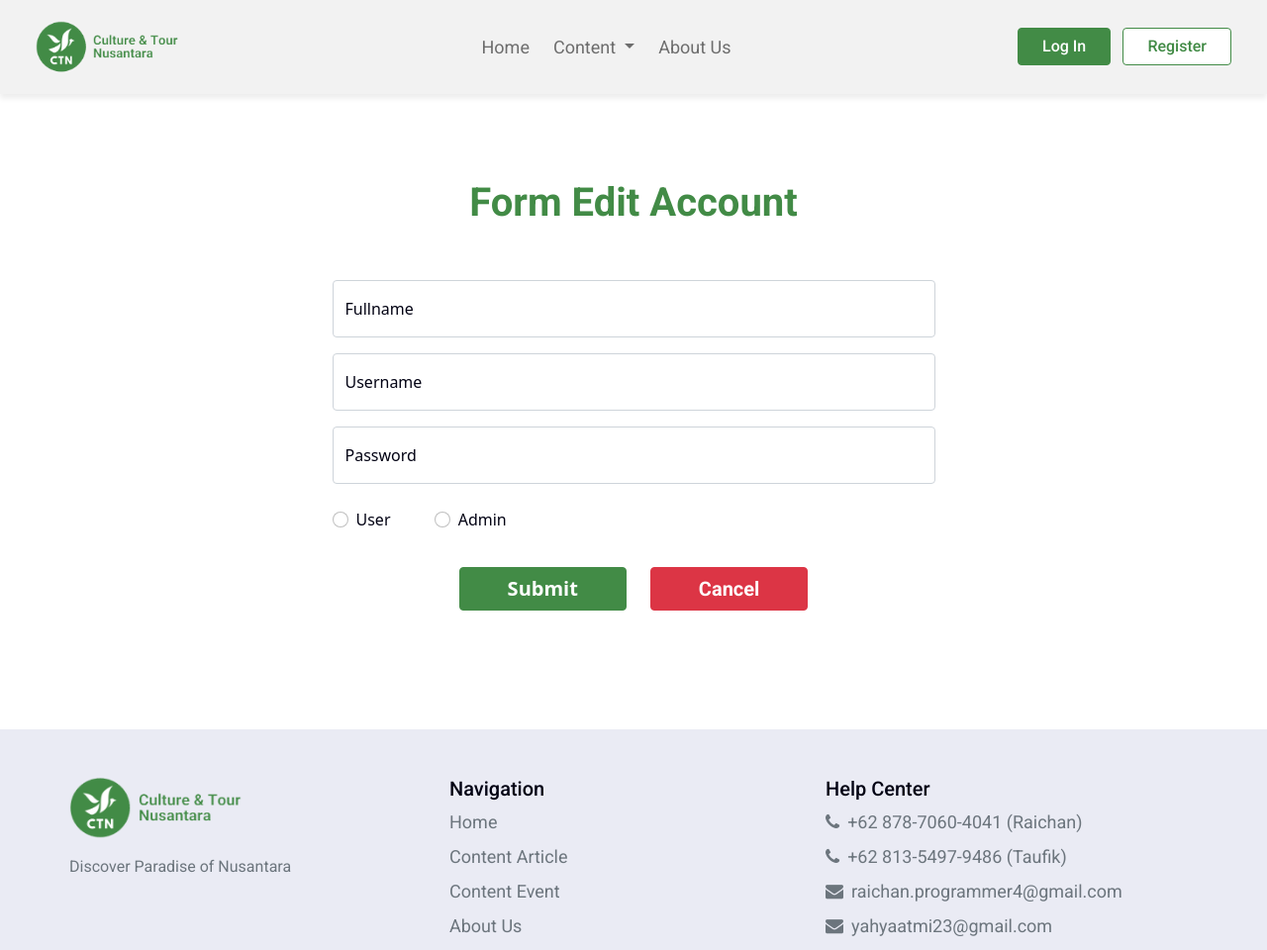
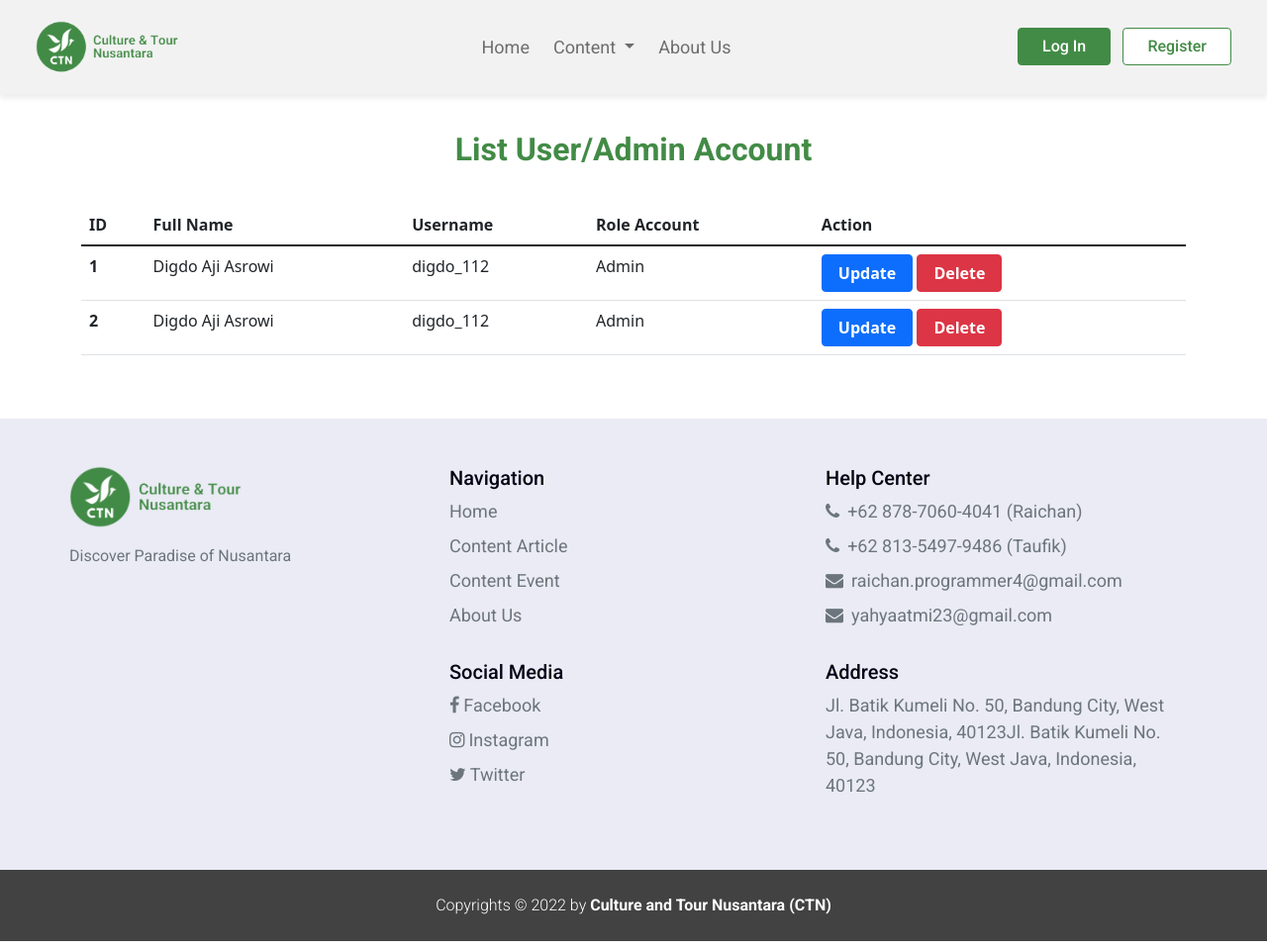
Before and after one commit to DigdoAji/culture-and-tour-nusantara, a plain HTML site: page src/html/list-account.html in a window 1280 px wide. Shown: the top 960 px of the page at 99% size. Drawn offline with nearby package versions, Linux system fonts and the light colour scheme.

Commit message:
Update form create/edit dan menambahkan halaman list account

```diff
--- a/src/html/edit-account.html
+++ b/src/html/list-account.html
@@ -6,6 +6,7 @@
     <meta name="viewport" content="width=device-width, initial-scale=1">
     <link rel="stylesheet" href="../styles/main.css" />
     <link rel="stylesheet" href="../styles/header.css" />
+    <link rel="stylesheet" href="../styles/test.css" />
     <link rel="stylesheet" href="../styles/footer.css" />
     <link href="https://cdn.jsdelivr.net/npm/bootstrap@5.1.3/dist/css/bootstrap.min.css" rel="stylesheet" integrity="sha384-1BmE4kWBq78iYhFldvKuhfTAU6auU8tT94WrHftjDbrCEXSU1oBoqyl2QvZ6jIW3" crossorigin="anonymous">
     <link rel="stylesheet" href="https://cdnjs.cloudflare.com/ajax/libs/font-awesome/4.7.0/css/font-awesome.min.css">
@@ -56,41 +57,55 @@
 
     <main>
 
-      <!-- Form Create Account -->
-      <section id="form-account">
-        <div class="container">
-          <div class="row">
-            <div class="col-sm-12 col-md-9 col-lg-7 pt-2 mx-auto">
-              <div class="card border-0 my-5">
-                <div class="card-body py-4 px-1 px-md-3">
-                  <h1 class="card-title text-center mb-4 fw-bold">Form Edit Account</h1>
-                  <form class="color-black my-5">
-                    <div class="form-floating mb-3">
-                      <input type="text" class="form-control" id="editFullname" placeholder="Fullname" required>
-                      <label for="editFullname">Fullname</label>
-                    </div>
-                    <div class="form-floating mb-3">
-                      <input type="text" class="form-control" id="editUsername" placeholder="Username" required>
-                      <label for="editUsername">Username</label>
-                    </div>
-                    <div class="form-floating mb-3">
-                      <input type="password" class="form-control" id="editPassword" placeholder="Password" required>
-                      <label for="editPassword">Password</label>
-                    </div>
-                    <div class="form-check form-check-inline pt-2 pe-4 mb-4">
-                      <input class="form-check-input cursor-pointer" type="radio" name="inlineRadioOptions" id="createUserRadio" value="option1" required>
-                      <label class="form-check-label cursor-pointer" for="editUserRadio">User</label>
-                    </div>
-                    <div class="form-check form-check-inline pt-2 mb-4">
-                      <input class="form-check-input cursor-pointer" type="radio" name="inlineRadioOptions" id="createAdminRadio" value="option2" required>
-                      <label class="form-check-label cursor-pointer" for="editAdminRadio">Admin</label>
-                    </div>
-                    <div class="d-grid gap-2 d-sm-flex justify-content-sm-center my-2 pt-1">
-                      <button type="button" class="btn btn-green fs-5 px-5 fw-bold me-sm-3" tabindex="-1">Submit</button>
-                      <a href="#"><button type="button" class="btn btn-danger fs-5 px-5 fw-bold" tabindex="-1">Cancel</button></a>
-                    </div>
-                  </form>
-                </div>
+      <section id="list-account">
+        <div class="container mt-3">
+          <h2 class="text-center fw-bold pt-3 pb-2 mt-1 mb-4">List User/Admin Account</h2>
+          <div class="row mt-2 mb-5">
+            <div class="col-md-12">
+              <div class="table-wrap">
+                <table class="table">
+                  <thead class="thead-primary">
+                    <tr>
+                      <th>ID</th>
+                      <th>Full Name</th>
+                      <th>Username</th>
+                      <th>Role Account</th>
+                      <th>Action</th>
+                    </tr>
+                  </thead>
+                  <tbody>
+                    <tr>
+                      <th scope="row" class="scope">1</th>
+                      <td>Digdo Aji Asrowi</td>
+                      <td>digdo_112</td>
+                      <td>Admin</td>
+                      <td class="">
+                        <button class="btn btn-primary fw-bold px-3">Update</button>
+                        <button class="btn btn-danger fw-bold px-3">Delete</button>
+                      </td>
+                    </tr>
+                    <tr>
+                      <th scope="row" class="scope">2</th>
+                      <td>Digdo Aji Asrowi</td>
+                      <td>digdo_112</td>
+                      <td>Admin</td>
+                      <td class="">
+                        <button class="btn btn-primary fw-bold px-3">Update</button>
+                        <button class="btn btn-danger fw-bold px-3">Delete</button>
+                      </td>
+                    </tr>
+                    <!--
+                    <tr>
+                      <th scope="row" class="scope border-bottom-0">.me</th>
+                      <td class="border-bottom-0">1 Year</td>
+                      <td class="border-bottom-0">$45.00</td>
+                      <td class="border-bottom-0">$5.00</td>
+                      <td class="border-bottom-0">$5.00</td>
+                      <td class="border-bottom-0"><a href="#" class="btn btn-primary">Sign Up</a></td>
+                    </tr>
+                    -->
+                  </tbody>
+                </table>
               </div>
             </div>
           </div>
--- /dev/null
+++ b/src/styles/test.css
@@ -0,0 +1,4 @@
+.limiter {
+    width: 1366px;
+    margin: 0 auto;
+}
```
Also changed, not shown: src/html/create-account.html (renamed from src/html/add-account.html, +1 -1 lines), src/html/create-article.html (+3 -0 lines), src/html/create-event.html (+3 -0 lines), src/html/edit-article.html (+3 -0 lines), src/html/edit-event.html (+3 -0 lines), src/html/login-2.html (+1 -2 lines), src/html/register-2.html (+1 -2 lines).
